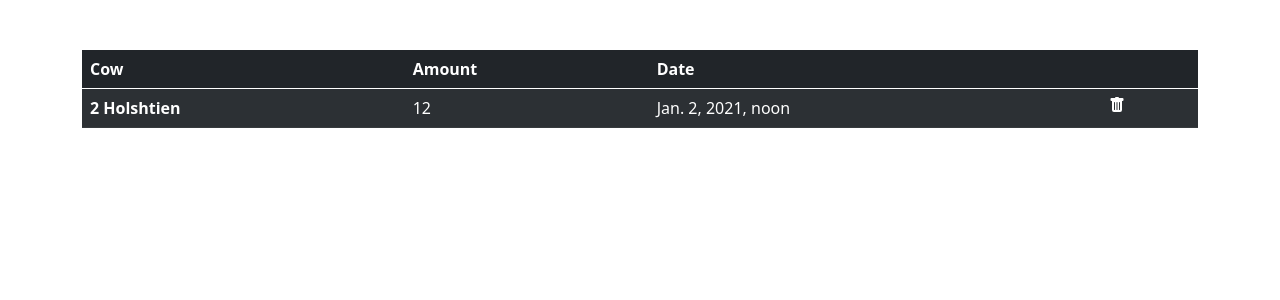
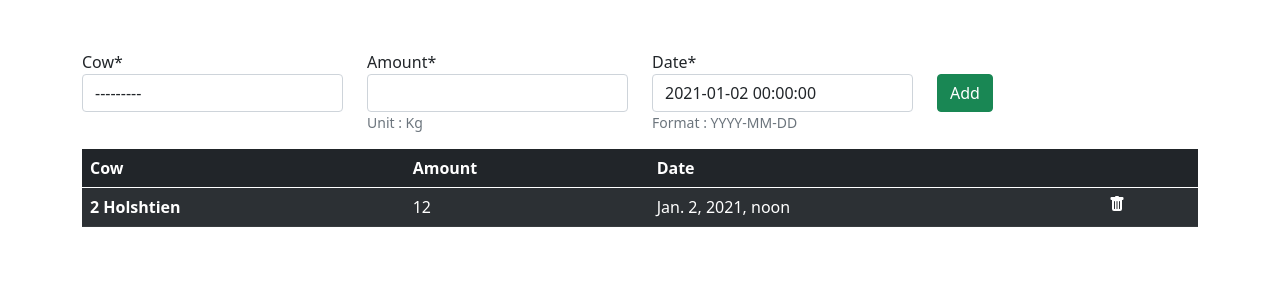
Before and after one commit to pky00/CoTFarms, a Django app: page /Cows/Milk/ in a window 1280 px wide. Shown: the part 82-382 px from the top of the page. Run offline with Django 3.2, Linux system fonts and the light colour scheme; a user stored in the database is signed in; data comes from the database, SQL or seed files in the repository; both versions use the stored data as it was after the commit; some libraries are stand-ins or nearby versions.

Commit message:
add addCowMilk feature and delete cow milk

```diff
--- a/CoTFarms/Manager/forms.py
+++ b/CoTFarms/Manager/forms.py
@@ -1,7 +1,9 @@
 from django import forms
-from .models import CowType, Cow
+from .models import CowType, Cow, CowMilking
 from django.core.exceptions import ValidationError
 from django.utils.translation import gettext_lazy as _
+from datetime import date
+
 
 
 def pkExists(val):
@@ -41,3 +43,12 @@ class editCowForm(forms.ModelForm):
     class Meta:
         model = Cow
         fields = ['number', 'dob', 'Type', 'mother', 'gender', 'dead', 'isMilking']
+
+class addCowMilkForm(forms.ModelForm):
+    cow = forms.ModelChoiceField(label="Cow",required=True,queryset=Cow.objects.filter(dead=False,isMilking=True))
+    amount = forms.IntegerField(label="Amount",required=True, help_text="Unit : Kg")
+    date = forms.DateTimeField(label="Date",required=True, help_text="Format : YYYY-MM-DD", initial=date.today)
+
+    class Meta:
+        model = CowMilking
+        fields = ['cow','amount','date']
--- a/CoTFarms/Manager/models.py
+++ b/CoTFarms/Manager/models.py
@@ -1,5 +1,6 @@
 from django.db import models
 from django.utils import timezone
+from datetime import date
 
 class CowType(models.Model):
     Type = models.CharField(max_length=30)
@@ -24,7 +25,7 @@ class Cow(models.Model):
 class CowMilking(models.Model):
     cow = models.ForeignKey(Cow, on_delete=models.SET_NULL, null=True)
     amount = models.IntegerField()
-    date = models.DateTimeField(default=timezone.now)
+    date = models.DateTimeField(default=date.today)
 
 class CowMilkSale(models.Model):
     amount = models.IntegerField()
--- a/CoTFarms/Manager/templates/Manager/CowMilk.html
+++ b/CoTFarms/Manager/templates/Manager/CowMilk.html
@@ -1,6 +1,27 @@
 {% extends "Manager/base.html" %}
+{% load crispy_forms_tags %}
 
 {% block content %}
+
+    <div>
+        <form action="" method="post">
+            {% csrf_token %}
+            <div class="row">
+                    <div class="col-md-3 mb-0">
+                        {{ addForm.cow|as_crispy_field }}
+                    </div>
+                    <div class="col-md-3 mb-0">
+                        {{ addForm.amount|as_crispy_field }}
+                    </div>
+                    <div class="col-md-3 mb-0">
+                        {{ addForm.date|as_crispy_field }}
+                    </div>
+                    <div class="col-md-3 mt-4">
+                        <input type="submit" value="Add" class="btn btn-success" >
+                    </div>
+              </div>
+        </form>
+    </div>
 
     <table class="table table-dark table-hover table-striped">
         <thead>
@@ -18,7 +39,7 @@
                 <td>{{milk.amount}}</td>
                 <td>{{milk.date}}</td>
                 <td>
-                    <a type="button" href="">
+                    <a type="button" href="{% url 'manager-cow-milk-delete' milk.pk %}">
                         <svg xmlns="http://www.w3.org/2000/svg" width="16" height="16" fill="white" class="bi bi-trash-fill" viewBox="0 0 16 16">
                             <path d="M2.5 1a1 1 0 0 0-1 1v1a1 1 0 0 0 1 1H3v9a2 2 0 0 0 2 2h6a2 2 0 0 0 2-2V4h.5a1 1 0 0 0 1-1V2a1 1 0 0 0-1-1H10a1 1 0 0 0-1-1H7a1 1 0 0 0-1 1H2.5zm3 4a.5.5 0 0 1 .5.5v7a.5.5 0 0 1-1 0v-7a.5.5 0 0 1 .5-.5zM8 5a.5.5 0 0 1 .5.5v7a.5.5 0 0 1-1 0v-7A.5.5 0 0 1 8 5zm3 .5v7a.5.5 0 0 1-1 0v-7a.5.5 0 0 1 1 0z"/>
                         </svg>
--- a/CoTFarms/Manager/urls.py
+++ b/CoTFarms/Manager/urls.py
@@ -8,4 +8,5 @@ urlpatterns = [
     path('AddCow/', views.AddCow, name='manager-cow-addcow'),
     path('EditCow/<int:cowID>', views.EditCow, name='manager-cow-editcow'),
     path('Milk/',views.CowMilk,name='manager-cow-milk'),
+    path('Milk/<int:deleteID>',views.CowMilkDelete,name='manager-cow-milk-delete'),
 ]
--- a/CoTFarms/Manager/views.py
+++ b/CoTFarms/Manager/views.py
@@ -1,25 +1,38 @@
 from django.shortcuts import render
 from django.http import HttpResponseRedirect
 from .models import *
-from .forms import addCowForm, editCowForm
+from .forms import addCowForm, editCowForm, addCowMilkForm
 from django.contrib.auth.decorators import login_required
 from django.views.generic import ListView
 from datetime import date
+from django.shortcuts import redirect
 
 @login_required
 def CowMilk(request):
 
     today = date.today()
+    milkings = CowMilking.objects.filter(date__year=today.year, date__month=today.month, date__day=today.day)
 
-    milkings = CowMilking.objects.filter(date__year=today.year,
-                                       date__month=today.month,
-                                       date__day=today.day)
+    if request.method == 'POST' :
+        addForm = addCowMilkForm(request.POST)
+        if addForm.is_valid():
+            addForm.save()
+            addForm = addCowMilkForm()
+    else:
+        addForm = addCowMilkForm()
 
     context = {
         'milkings': milkings,
+        'addForm': addForm,
     }
 
     return render(request, 'Manager/CowMilk.html', context)
+
+@login_required
+def CowMilkDelete(request,deleteID=None):
+    CowMilking.objects.get(id=deleteID).delete()
+    return redirect("manager-cow-milk")
+
 
 # Create your views here.
 class CowListView(ListView):
```
Also changed, not shown: CoTFarms/Manager/migrations/0007_auto_20210104_1550.py (added), CoTFarms/Manager/migrations/0008_auto_20210104_1550.py (added), CoTFarms/db.sqlite3.
